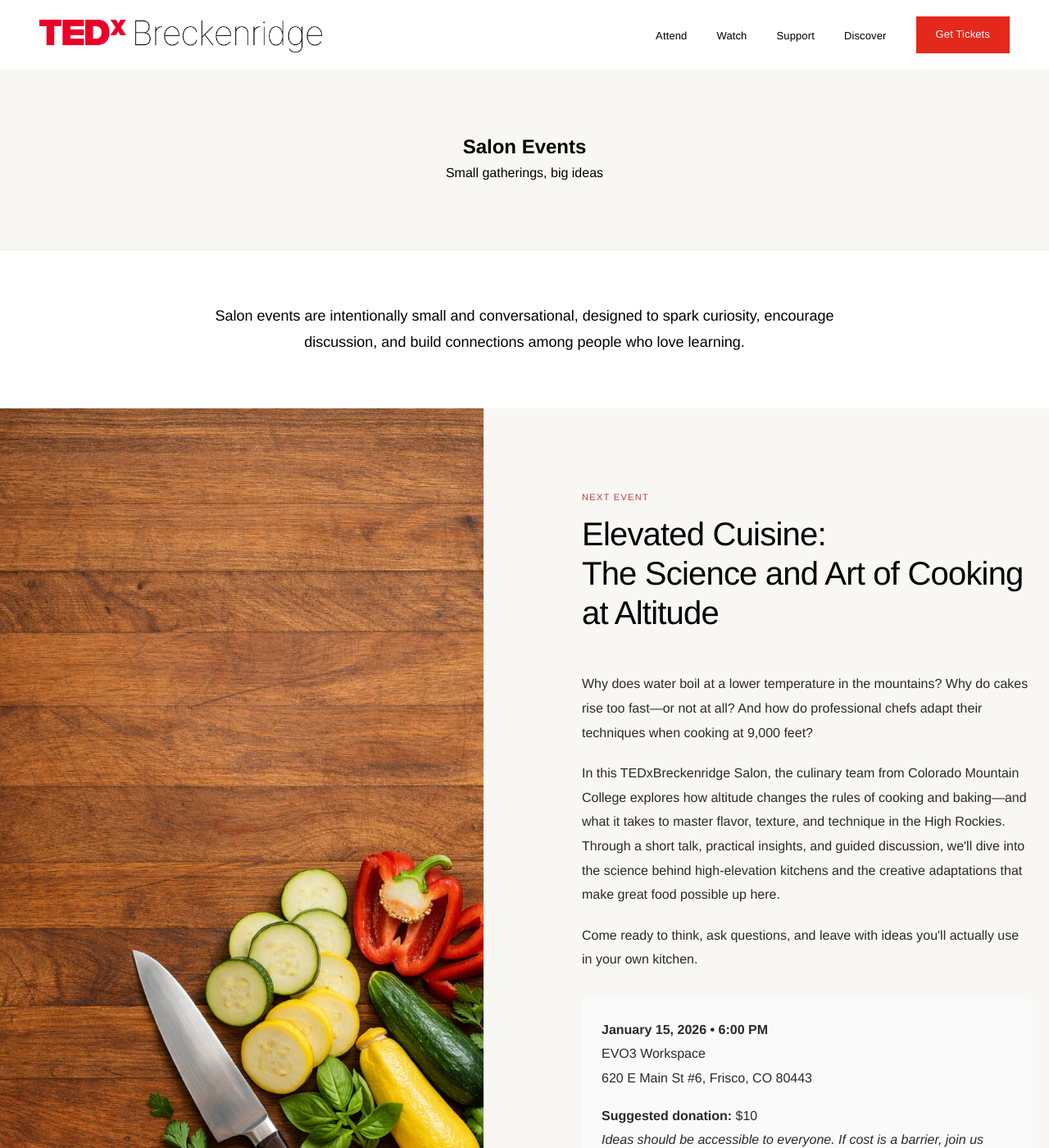
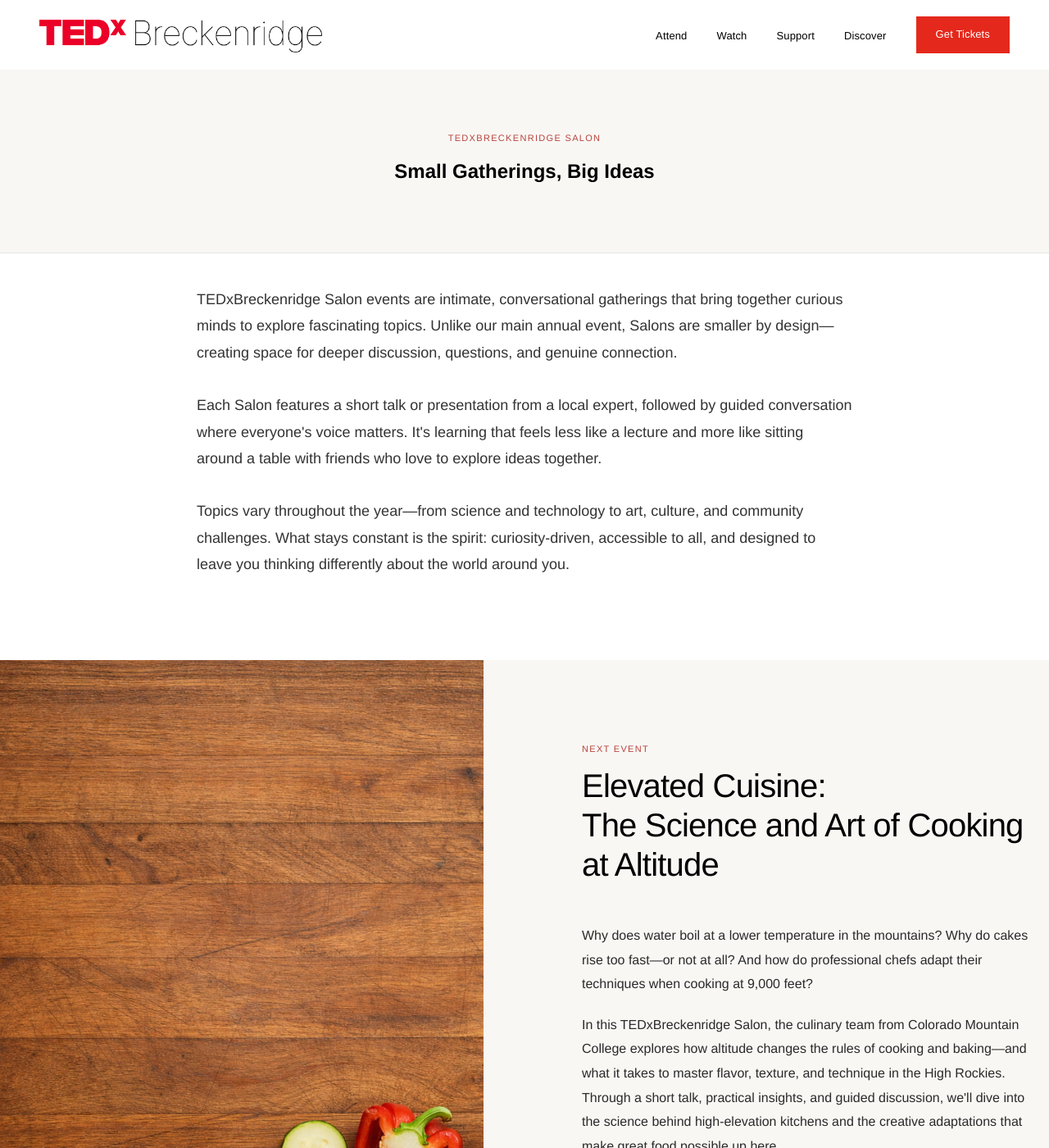
Before and after one commit to ardell/tedxbreckenridge, a Jekyll site: the page built from website/salon.html, in a window 1280 px wide and 1400 px high. Shown: the whole window at 82% size. Built offline with Jekyll 4.4.1, drawn with Linux system fonts in a browser that asks for light colours; some of the changed text lies outside the part shown.

Commit message:
Improve the salon page.

```diff
--- a/website/salon.html
+++ b/website/salon.html
@@ -4,28 +4,25 @@
 description: TEDxBreckenridge Salon events are small, conversational gatherings designed to spark curiosity and build connections. Join us for the next Salon on January 15, 2026 featuring Elevated Cuisine - The Science and Art of Cooking at Altitude.
 ---
 
-<!-- Page Header -->
+<!-- What is a Salon -->
 <section class="page-header" style="padding-top: 160px;">
-  <div class="page-header-content">
-    <h1>Salon Events</h1>
-    <p>Small gatherings, big ideas</p>
-  </div>
+    <div class="page-header-content">
+        <div class="section-eyebrow">TEDxBreckenridge Salon</div>
+        <h1>Small Gatherings, Big Ideas</h1>
+    </div>
 </section>
 
-<!-- Intro Text -->
-<section class="section salon-intro" style="padding: 40px 24px; background: #fff;">
-  <div style="max-width: 800px; margin: 0 auto;">
-    <p style="font-size: 1.125rem; line-height: 1.8; text-align: center; margin: 0;">Salon events are intentionally small and conversational, designed to spark curiosity, encourage discussion, and build connections among people who love learning.</p>
-  </div>
+<section class="section section-full" style="background: #fff; padding-top: 40px;">
+    <div class="section-inner" style="max-width: 800px; margin: 0 auto;">
+        <div style="font-size: 1.125rem; line-height: 1.8; color: #333;">
+            <p style="margin-bottom: 32px;">TEDxBreckenridge Salon events are intimate, conversational gatherings that bring together curious minds to explore fascinating topics. Unlike our main annual event, Salons are smaller by design—creating space for deeper discussion, questions, and genuine connection.</p>
+
+            <p style="margin-bottom: 32px;">Each Salon features a short talk or presentation from a local expert, followed by guided conversation where everyone's voice matters. It's learning that feels less like a lecture and more like sitting around a table with friends who love to explore ideas together.</p>
+
+            <p style="margin-bottom: 0;">Topics vary throughout the year—from science and technology to art, culture, and community challenges. What stays constant is the spirit: curiosity-driven, accessible to all, and designed to leave you thinking differently about the world around you.</p>
+        </div>
+    </div>
 </section>
-
-<style>
-  @media (min-width: 768px) {
-    .salon-intro {
-      padding: 64px 24px !important;
-    }
-  }
-</style>
 
 <!-- Upcoming Salon -->
 <section class="section section-full theme-section" id="upcoming-salon">
@@ -53,24 +50,6 @@
                     <a href="https://tedxbreckenridge.ticketsauce.com/e/cooking-at-altitude" class="btn btn-primary">Get Tickets</a>
                 </div>
             </div>
-        </div>
-    </div>
-</section>
-
-<!-- What is a Salon -->
-<section class="section section-full" style="background: #fff;">
-    <div class="section-inner" style="max-width: 800px; margin: 0 auto;">
-        <div class="section-header" style="text-align: center; margin-bottom: 48px;">
-            <div class="section-eyebrow">About Salons</div>
-            <h2 class="section-title">What is a TEDxBreckenridge Salon?</h2>
-        </div>
-
-        <div style="font-size: 1.125rem; line-height: 1.8; color: #333;">
-            <p>TEDxBreckenridge Salon events are intimate, conversational gatherings that bring together curious minds to explore fascinating topics. Unlike our main annual event, Salons are smaller by design—creating space for deeper discussion, questions, and genuine connection.</p>
-
-            <p>Each Salon features a short talk or presentation from a local expert, followed by guided conversation where everyone's voice matters. It's learning that feels less like a lecture and more like sitting around a table with friends who love to explore ideas together.</p>
-
-            <p>Topics vary throughout the year—from science and technology to art, culture, and community challenges. What stays constant is the spirit: curiosity-driven, accessible to all, and designed to leave you thinking differently about the world around you.</p>
         </div>
     </div>
 </section>
```
